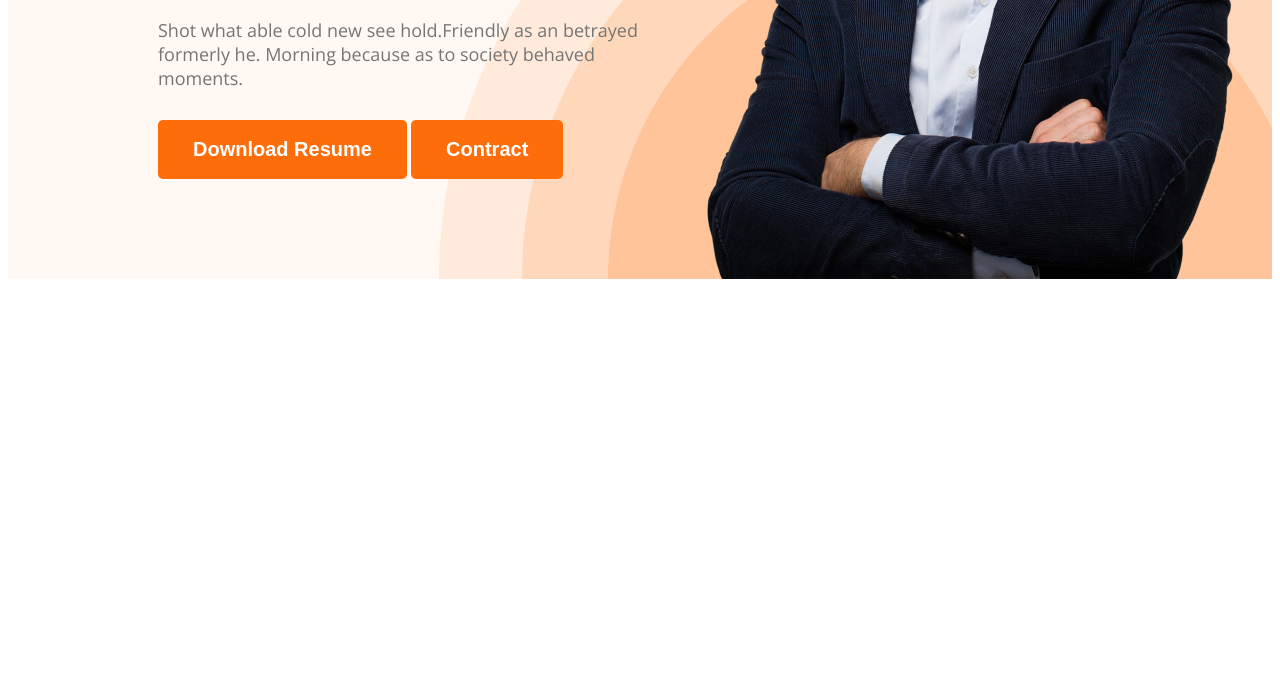
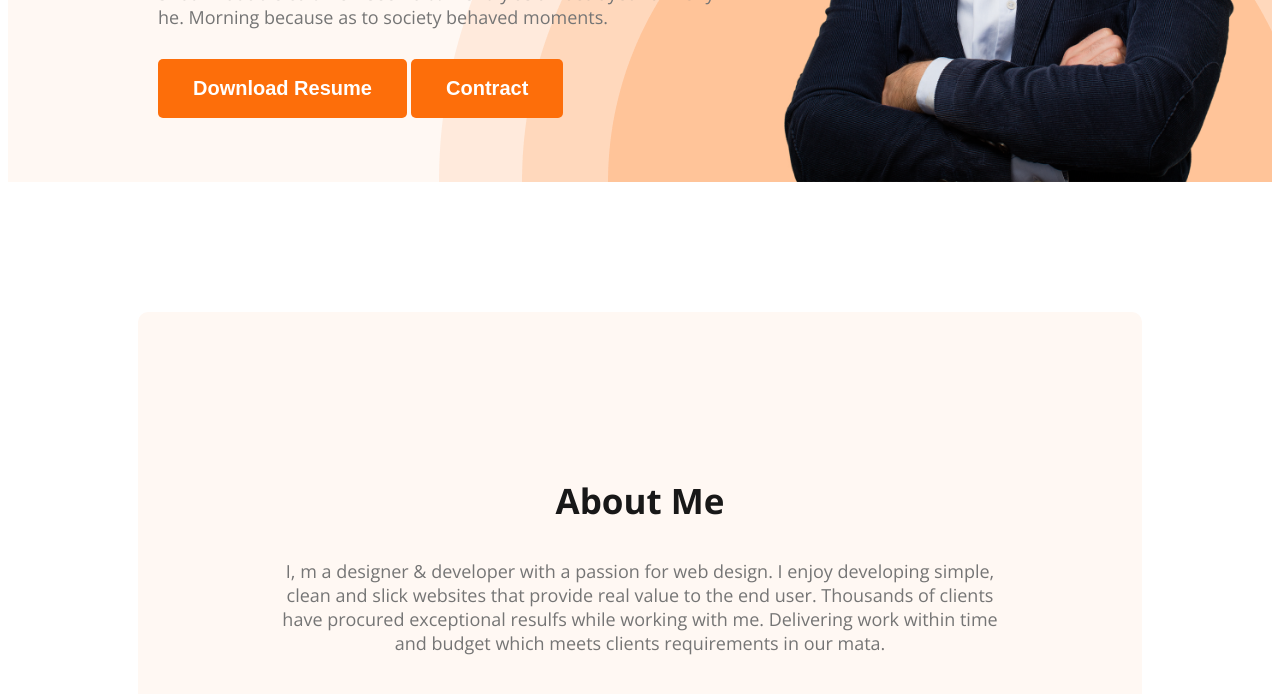
Before and after one commit to Mahmudd09/mahmudul-portfolio, a plain HTML site: page index.html in a window 1280 px wide. Shown: the part 586-1280 px from the top of the page. Before the commit the page ends 873 px from the top, so only its background shows below. Drawn offline with nearby package versions, Linux system fonts and the light colour scheme.

Commit message:
about section added

```diff
--- a/css/style.css
+++ b/css/style.css
@@ -14,6 +14,18 @@ body {
   font-size: 20px;
   font-weight: 700;
 }
+.section-title {
+  color: #181818;
+  text-align: center;
+  font-size: 35px;
+  font-weight: 700;
+}
+.section-description {
+    color: #757575;
+    text-align: center;
+    font-size: 18px;
+    font-weight: 400;
+  }
 /* nav section */
 nav {
   display: flex;
@@ -54,8 +66,8 @@ nav a {
   align-items: center;
   justify-content: space-between;
 }
-.bannar-content{
-    max-width: 585px;
+.bannar-content {
+  max-width: 585px;
 }
 .bannar-gretting {
   color: #474747;
@@ -79,3 +91,12 @@ nav a {
 .profile-pic {
   width: 500px;
 }
+/* main  */
+
+/*  about me section */
+.about {
+  padding: 130px;
+  border-radius: 10px;
+  background: #fff8f3;
+  margin: 130px;
+}
--- a/index.html
+++ b/index.html
@@ -1,13 +1,16 @@
 <!DOCTYPE html>
 <html lang="en">
   <head>
-    <meta charset="UTF-8">
-    <meta name="viewport" content="width=device-width, initial-scale=1.0">
+    <meta charset="UTF-8" />
+    <meta name="viewport" content="width=device-width, initial-scale=1.0" />
     <title>Mahmudul Hasan</title>
-    <link rel="preconnect" href="https://fonts.googleapis.com">
-<link rel="preconnect" href="https://fonts.gstatic.com" crossorigin>
-<link href="https://fonts.googleapis.com/css2?family=Open+Sans:wght@400;700;800&display=swap" rel="stylesheet">
-    <link rel="stylesheet" href="css/style.css">
+    <link rel="preconnect" href="https://fonts.googleapis.com" />
+    <link rel="preconnect" href="https://fonts.gstatic.com" crossorigin />
+    <link
+      href="https://fonts.googleapis.com/css2?family=Open+Sans:wght@400;700;800&display=swap"
+      rel="stylesheet"
+    />
+    <link rel="stylesheet" href="css/style.css" />
   </head>
   <body>
     <!-- header -->
@@ -22,27 +25,29 @@
       </nav>
       <div class="bannar">
         <div class="bannar-content">
-                <h3 class="bannar-gretting">Hi, I  am</h3>
+          <h3 class="bannar-gretting">Hi, I am</h3>
           <h1 class="bannar-title">Md. Mahmudul Hasan</h1>
-                <p class="bannar-text">Shot what able cold new see hold.Friendly as an betrayed formerly he. Morning because as to society behaved moments.</p>
+          <p class="bannar-text">
+            Shot what able cold new see hold.Friendly as an betrayed formerly
+            he. Morning because as to society behaved moments.
+          </p>
           <button class="btn-primary">Download Resume</button>
           <button class="btn-primary">Contract</button>
         </div>
-
-                <img src="images/hardy.png" alt="developer image">
-
+        <img class="profile-pic" src="images/hardy.png" alt="developer image" />
       </div>
     </header>
     <!-- end header -->
     <!-- main -->
     <main>
-
+        <section class="about">
+            <h3 class="section-title">About Me</h3>
+            <p class="section-description">I, m a designer & developer with a passion for web design. I enjoy developing simple, clean and slick websites that provide real value to the end user. Thousands of clients have procured exceptional resulfs while working with me. Delivering work within time and budget which meets clients requirements in our mata.</p>
+        </section>
     </main>
     <!-- end main -->
     <!-- footer -->
-    <footer>
-
-    </footer>
+    <footer></footer>
     <!-- end footer -->
   </body>
 </html>
```
Lines whose indentation alone changed are shown as unchanged.
